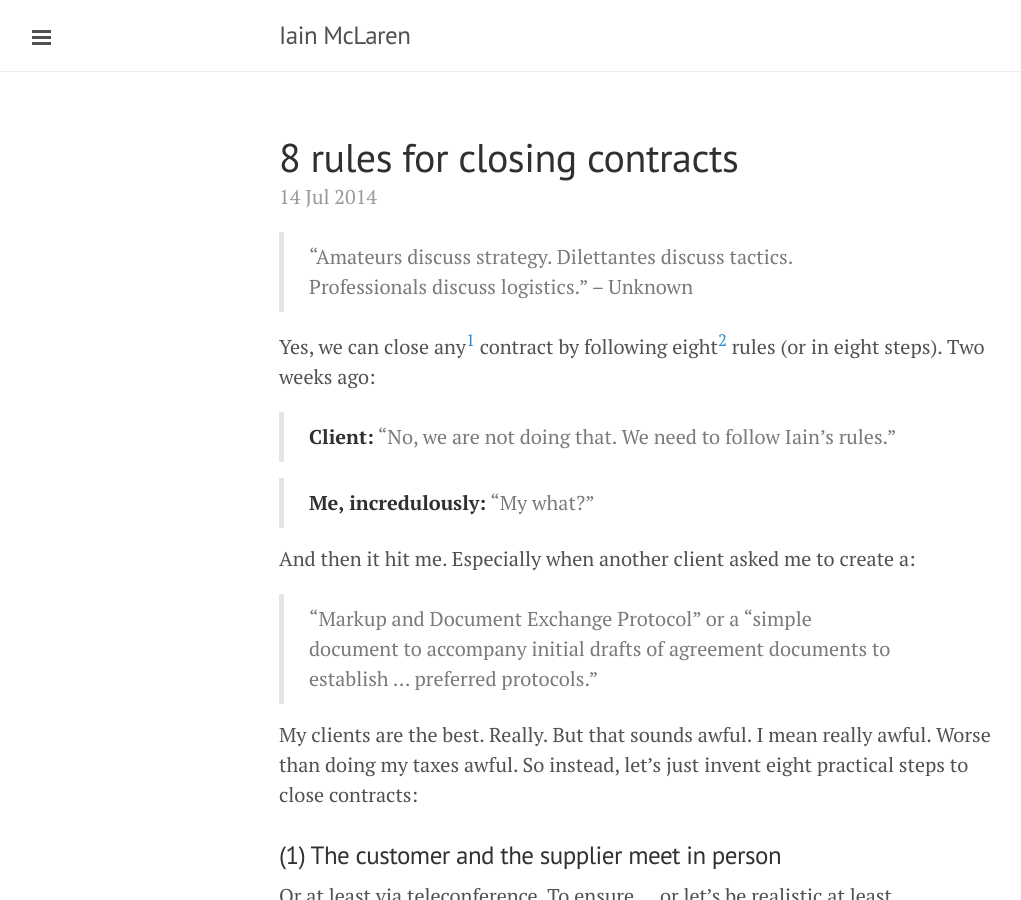
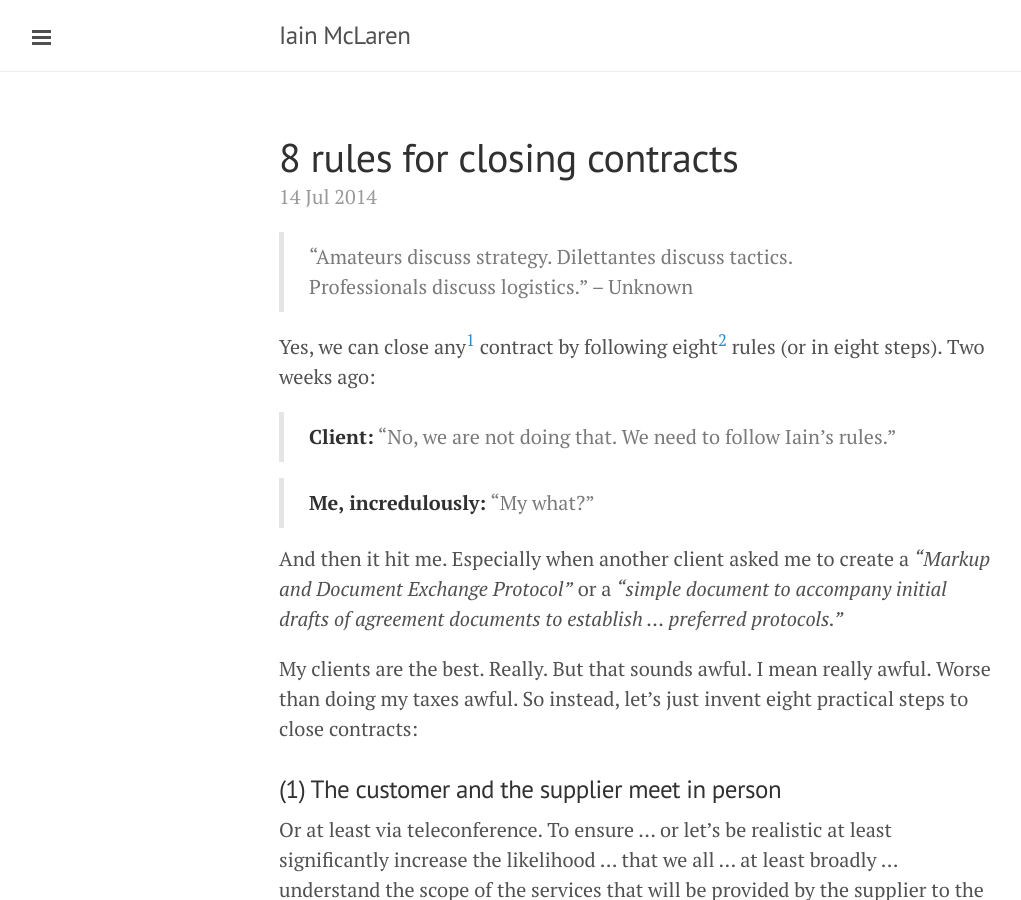
Before and after one commit to imclaren/blog, a Jekyll site: the page built from _posts/2014-07-14-8-steps.md, in a window 1280 px wide and 900 px high. Shown: the whole window, without its empty margins (1-1022 px from the left). Built offline with Jekyll 4.4.1, drawn with Linux system fonts in a browser that asks for light colours; Markdown is read by kramdown in place of the engine named in the settings.

Commit message:
Adding pages 24

```diff
--- a/_posts/2014-07-14-8-steps.md
+++ b/_posts/2014-07-14-8-steps.md
@@ -11,9 +11,7 @@
 
 > **Me, incredulously:** "My what?"
 
-And then it hit me.  Especially when another client asked me to create a:
-
-> "Markup and Document Exchange Protocol" or a "simple document to accompany initial drafts of agreement documents to establish ... preferred protocols."
+And then it hit me.  Especially when another client asked me to create a *"Markup and Document Exchange Protocol"* or a *"simple document to accompany initial drafts of agreement documents to establish ... preferred protocols."*
 
 My clients are the best.  Really.  But that sounds awful.  I mean really awful.  Worse than doing my taxes awful.  So instead, let's just invent eight practical steps to close contracts:
 
```
